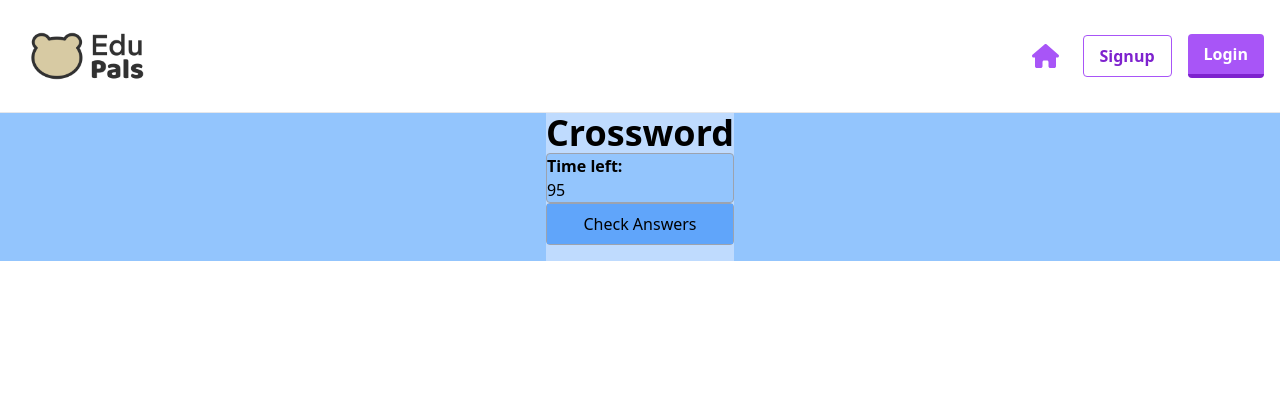
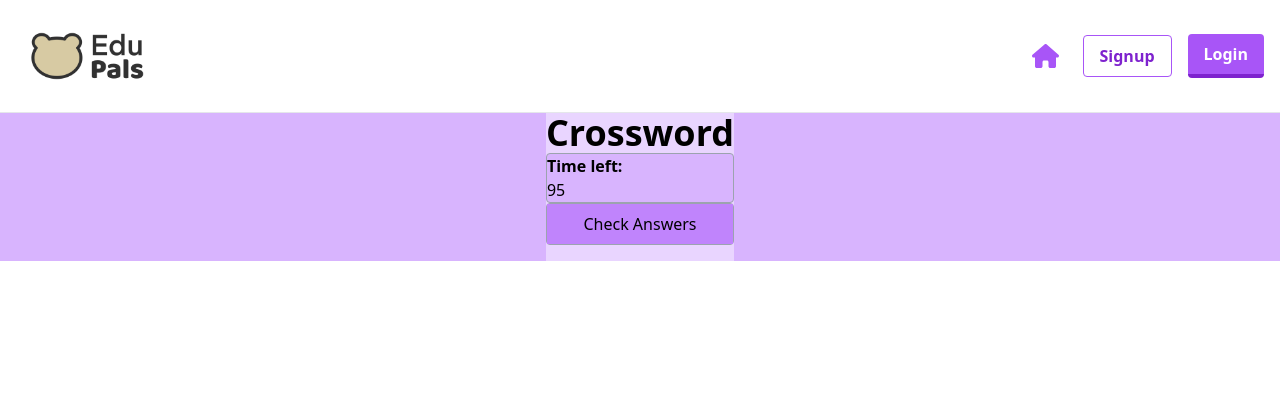
Before and after one commit to lightspeedana/EduPals, a Python web app: template templates/crossword.html in a window 1280 px wide. Shown: the top 413 px of the page. Run offline with Jinja, Linux system fonts and the light colour scheme; the template is opened without the code that fills it, so the values that code supplies are empty; some libraries are stand-ins or nearby versions.

Commit message:
Update crossword styling

```diff
--- a/main.py
+++ b/main.py
@@ -140,7 +140,7 @@ def profile_post():
             messages=[
                 {"role": "system", "content":
               "You are a study assistant, helping students create questions to test themselves on study material."},
-              {"role": "user", "content": "I have the following lesson content. Create 10 keyword and definition pairs from this content to help create a crossword to test myself for an upcoming exam. Every key word should be written as uppercase and only one word, with no hyphens, spaces or special characters. Please write them in the format Q1: Word 1, A1: Definition 1, Q2: Word 2 and so on. "+raw['content']},
+              {"role": "user", "content": "I have the following lesson content. Create 10 keyword and definition pairs from this content to help create a crossword to test myself for an upcoming exam. Every key word should be written as uppercase and only one word, with no hyphens, spaces or special characters. It should not be a conjunction of two words either, and should be 12 letters or less. Please write them in the format Q1: Word 1, A1: Definition 1, Q2: Word 2 and so on. "+raw['content']},
               ]
             )
             print(data)
--- a/static/crossword.js
+++ b/static/crossword.js
@@ -346,7 +346,7 @@ function drawCrossword(crosswordInput) {
     hintItem.className = "flex items-center mb-4";
 
     const hintText = document.createElement("span");
-    hintText.className = "inline-block bg-blue-100 rounded-full mr-2"
+    hintText.className = "inline-block bg-purple-100 rounded-full mr-2"
     hintText.textContent = crosswordData.answerLocations[i].location + ": " + crosswordData.answerLocations[i].desc ;
     hintItem.appendChild(hintText);
     hintList.appendChild(hintItem);
--- a/templates/crossword.html
+++ b/templates/crossword.html
@@ -3,11 +3,11 @@
 {% extends 'base.html' %}
 {% block content %}
 
-<div class="flex flex-col bg-blue-300">
+<div class="flex flex-col bg-purple-300">
   <div class="w-full flex justify-center" id="playarea">
-    <div class = "flex flex-col bg-blue-200">
+    <div class = "flex flex-col bg-purple-200">
       <h1 class = "text-center text-4xl font-bold text-black-400"> Crossword </h1>
-      <div class = "flex rounded bg-blue-300 border border-gray-400">
+      <div class = "flex rounded bg-purple-300 border border-gray-400">
         <div class = "w-full">
           <p class = "font-bold">Time left:</p>
           <div id = "timer"></div>
@@ -15,8 +15,8 @@
         <div class = "flex" id = "result"></div>
       </div>
 
-      <div class = "flex bg-blue-400 border border-solid border-gray-400 rounded ">
-        <button class="w-full relative bg-blue-400 py-2 px-4" onclick="checkAnswer()">Check Answers</button>
+      <div class = "flex bg-purple-400 border border-solid border-gray-400 rounded ">
+        <button class="w-full relative bg-purple-400 py-2 px-4" onclick="checkAnswer()">Check Answers</button>
       </div>
       <div class="py-2 w-100"id="crossword-hints"> </div>
     </div>
```
